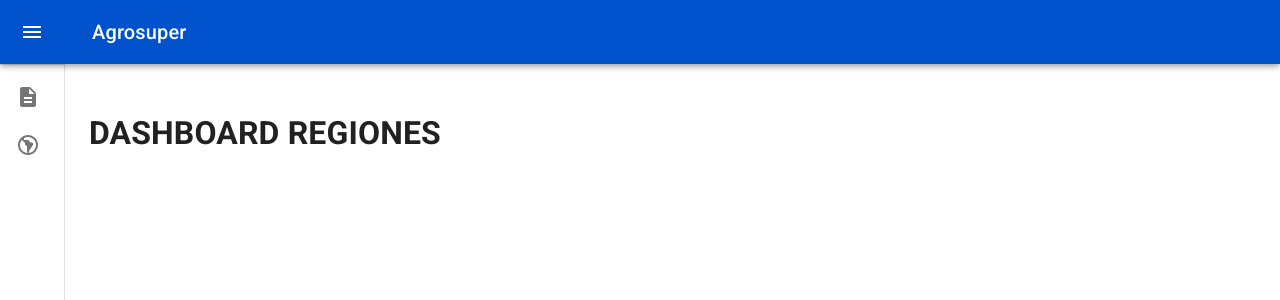
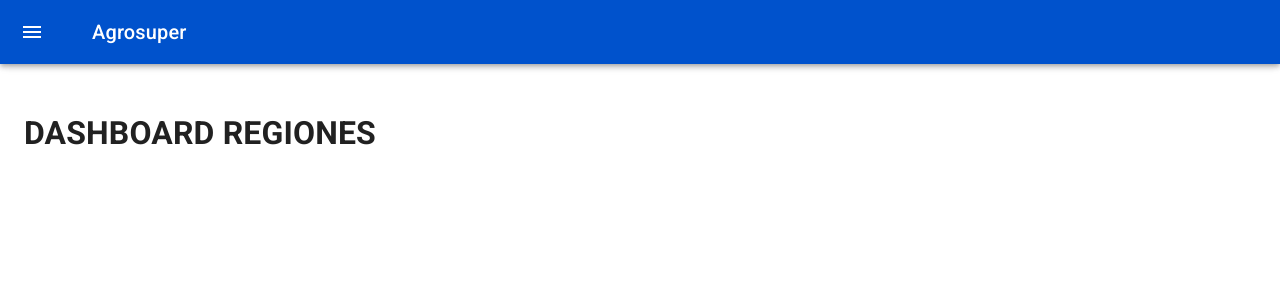
Before and after one commit to leooavr/agrosuper-frontend, a React (Create React App) app: page /dashboard/regions in a window 1280 px wide. Shown: the top 300 px of the page. Built offline with nearby package versions, Linux system fonts and the light colour scheme.

Commit message:
persistent drawer

```diff
--- a/src/components/Drawer/index.tsx
+++ b/src/components/Drawer/index.tsx
@@ -9,18 +9,19 @@ import {
     ListItemText,
     ListItemIcon,
     Icon,
-    Collapse
+    Collapse,
+    Drawer as DraweMui
 } from '@mui/material';
 import { Outlet, useNavigate } from 'react-router-dom';
 import { ChevronLeft, ChevronRight, ExpandLess, ExpandMore } from '@mui/icons-material';
 
-import { Drawer, DrawerHeader } from './styles';
+import { DrawerHeader, Main } from './styles';
 import { AppBar } from '../AppBar';
 import { useAppDispatch, useAppSelector } from '../../redux/store/hooks';
 import { uiState, openCloseDrawer, openCloseCollapse } from '../../redux/ui/uiSlice';
 import { routesDrawer, RouteDrawer, ChildrenRoute } from './routes';
 
-export const MiniDrawer = () => {
+export const Drawer = () => {
     const theme = useTheme();
     const dispatch = useAppDispatch();
     const navigate = useNavigate();
@@ -41,7 +42,18 @@ export const MiniDrawer = () => {
     return (
         <Box sx={{ display: 'flex' }}>
             <AppBar />
-            <Drawer variant="permanent" open={openDrawer} drawerWidth={drawerWidth}>
+            <DraweMui
+                sx={{
+                    width: drawerWidth,
+                    flexShrink: 0,
+                    '& .MuiDrawer-paper': {
+                        width: drawerWidth,
+                        boxSizing: 'border-box'
+                    }
+                }}
+                variant="persistent"
+                anchor="left"
+                open={openDrawer}>
                 <DrawerHeader>
                     <IconButton onClick={handleDrawerOpen}>
                         {theme.direction === 'rtl' ? <ChevronRight /> : <ChevronLeft />}
@@ -83,13 +95,13 @@ export const MiniDrawer = () => {
                         </>
                     ))}
                 </List>
-            </Drawer>
-            <Box component="main" sx={{ flexGrow: 1, p: 3 }}>
+            </DraweMui>
+            <Main open={openDrawer} drawerWidth={drawerWidth}>
                 <DrawerHeader />
                 <Outlet />
-            </Box>
+            </Main>
         </Box>
     );
 };
 
-export default MiniDrawer;
+export default Drawer;
--- a/src/components/Drawer/styles.ts
+++ b/src/components/Drawer/styles.ts
@@ -1,5 +1,4 @@
 import { Theme, CSSObject, styled } from '@mui/material/styles';
-import MuiDrawer, { DrawerProps as MuiDrawerProps } from '@mui/material/Drawer';
 
 export const openedMixin = (theme: Theme, drawerWidth: number): CSSObject => ({
     width: drawerWidth,
@@ -25,29 +24,27 @@ export const closedMixin = (theme: Theme): CSSObject => ({
 export const DrawerHeader = styled('div')(({ theme }) => ({
     display: 'flex',
     alignItems: 'center',
-    justifyContent: 'flex-end',
     padding: theme.spacing(0, 1),
-    ...theme.mixins.toolbar
+    ...theme.mixins.toolbar,
+    justifyContent: 'flex-end'
 }));
 
-interface DrawerProps extends MuiDrawerProps {
+export const Main = styled('main', { shouldForwardProp: (prop) => prop !== 'open' })<{
     open?: boolean;
     drawerWidth: number;
-}
-
-export const Drawer = styled(MuiDrawer, {
-    shouldForwardProp: (prop) => prop !== 'open'
-})<DrawerProps>(({ theme, open, drawerWidth }) => ({
-    width: drawerWidth,
-    flexShrink: 0,
-    whiteSpace: 'nowrap',
-    boxSizing: 'border-box',
+}>(({ theme, open, drawerWidth }) => ({
+    flexGrow: 1,
+    padding: theme.spacing(3),
+    transition: theme.transitions.create('margin', {
+        easing: theme.transitions.easing.sharp,
+        duration: theme.transitions.duration.leavingScreen
+    }),
+    marginLeft: `-${drawerWidth}px`,
     ...(open && {
-        ...openedMixin(theme, drawerWidth),
-        '& .MuiDrawer-paper': openedMixin(theme, drawerWidth)
-    }),
-    ...(!open && {
-        ...closedMixin(theme),
-        '& .MuiDrawer-paper': closedMixin(theme)
+        transition: theme.transitions.create('margin', {
+            easing: theme.transitions.easing.easeOut,
+            duration: theme.transitions.duration.enteringScreen
+        }),
+        marginLeft: 0
     })
 }));
--- a/src/components/index.ts
+++ b/src/components/index.ts
@@ -1,2 +1,2 @@
-export { MiniDrawer } from './Drawer';
+export { Drawer } from './Drawer';
 export { Table } from './Table';
--- a/src/router/index.tsx
+++ b/src/router/index.tsx
@@ -1,7 +1,7 @@
 import React from 'react';
 import { createBrowserRouter } from 'react-router-dom';
 
-import { MiniDrawer } from '../components';
+import { Drawer } from '../components';
 import { NotFound, Login } from '../pages';
 
 export const router = createBrowserRouter([
@@ -12,7 +12,7 @@ export const router = createBrowserRouter([
     },
     {
         path: '/dashboard',
-        element: <MiniDrawer />,
+        element: <Drawer />,
         errorElement: <NotFound />,
         children: [
             {
```
